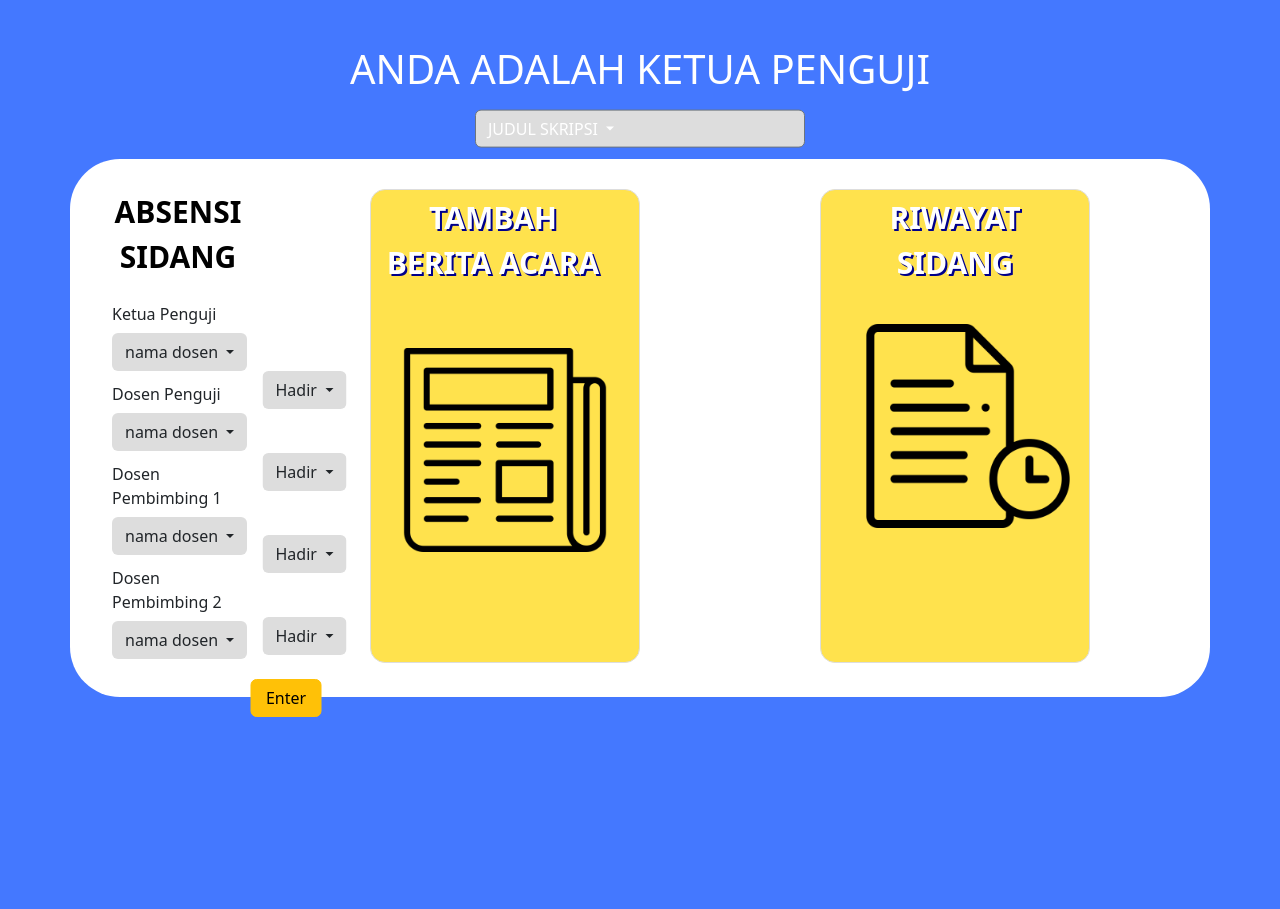
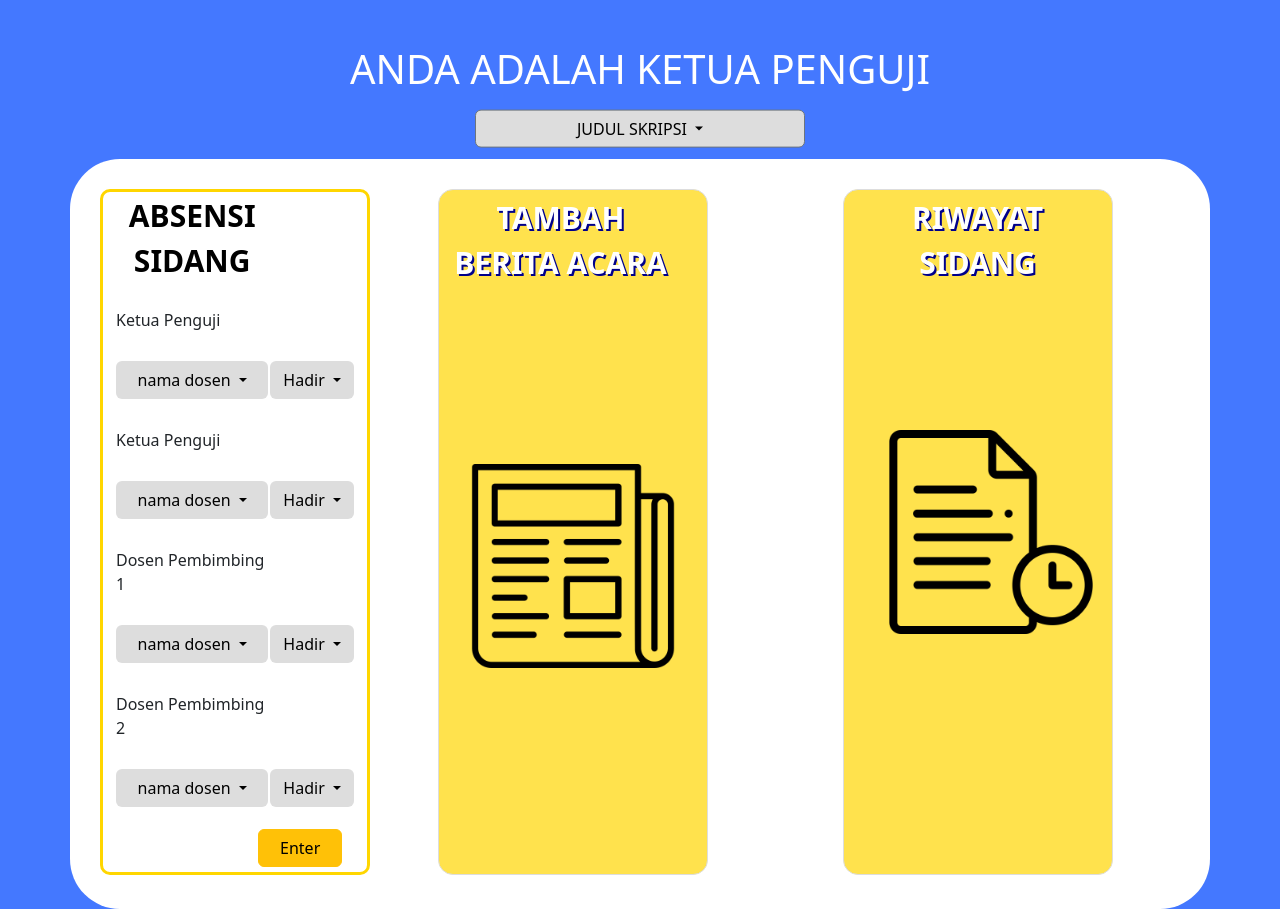
Before and after one commit to spaceJump13/aplikasi-penilaian-sidang-skripsi, a PHP site: page /homeKetuaPenguji.html in a window 1280 px wide. Before the commit the page ends 717 px from the top, so only its background shows below. Run offline with PHP 8.4, Linux system fonts and the light colour scheme.

Commit message:
rapiin code

```diff
--- a/homeAdmin.html
+++ b/homeAdmin.html
@@ -15,7 +15,7 @@
         </div>
 
         <div class="container" id="content">
-            <div class="row mb-1">
+            <div class="row mb-1" onclick="location.href='#'">
                 <div class="col-md-4" >
                     <div class="row-sm-4" id="vakasi">
                         <p>VAKASI</p>
--- a/homeDosen.html
+++ b/homeDosen.html
@@ -14,7 +14,7 @@
         <div class="head">
             <h1>WELCOME NAMA DOSEN!</h1>
             <div class="dropdown" style="text-align: center; position: relative; z-index: 1000;">
-                <button class="btn btn-secondary dropdown-toggle" type="button" data-bs-toggle="dropdown">
+                <button class="btn dropdown-toggle" type="button" data-bs-toggle="dropdown">
                   JUDUL SKRIPSI
                 </button>
                 <ul class="dropdown-menu">
@@ -61,7 +61,7 @@
                 </div>
 
 
-                <div class="col-md-3" id="riwayat_sidang">
+                <div class="col-md-3" id="riwayat_sidang" onclick="location.href='#'">
                     <div id="title_rsidang"><p>RIWAYAT SIDANG</p> </div>
                     <div class="row md-3" id="file"><img src="asset/image/file.png"></div>
                 </div>
--- a/homeKetuaPenguji.html
+++ b/homeKetuaPenguji.html
@@ -26,11 +26,20 @@
 
         <div class="container" id="content">
             <div class="row mb-1">
-                <div class="col-md-2">
-                    <div class="row sm-3"><p id="judul_absen">ABSENSI SIDANG</p></div>
+                <table class="col-3 card" id="absen">
                     <form>
-                        <div class="row mb-1">
-                            <label for="nrp" class="col-sm-12 col-form-label">Ketua Penguji</label>
+                        <tr>
+                            <td style="text-align: center;">
+                                <p id="judul_absen">ABSENSI SIDANG</p>
+                            </td>
+                        </tr>
+                        <tr>
+                            <td>
+                                <label for="ketua" class="col-sm-12 col-form-label">Ketua Penguji</label>
+                            </td>
+                        </tr>
+                        <tr>
+                            <td>
                                 <div class="btn-group">
                                     <button class="btn dropdown-toggle" type="button" data-bs-toggle="dropdown" data-bs-display="static">
                                         nama dosen
@@ -41,10 +50,26 @@
                                       <li><a class="dropdown-item" href="#">Menu item</a></li>
                                     </ul>
                                 </div>
+                            </td>
+                            <td>
+                                <div class="btn-group">
+                                    <button class="btn dropdown-toggle" type="button" data-bs-toggle="dropdown" data-bs-display="static" id="hadir1">
+                                        Hadir
+                                    </button>
+                                    <ul class="dropdown-menu dropdown-menu-lg-end">
+                                      <li><a class="dropdown-item" href="#">Hadir</a></li>
+                                      <li><a class="dropdown-item" href="#">Tidak Hadir</a></li>
+                                    </ul>
                                 </div>
-
-                        <div class="row mb-1">
-                            <label for="nrp" class="col-sm-12 col-form-label">Dosen Penguji</label>
+                            </td>
+                        </tr>
+                        <tr>
+                            <td>
+                                <label for="ketua" class="col-sm-12 col-form-label">Ketua Penguji</label>
+                            </td>
+                        </tr>
+                        <tr>
+                            <td>
                                 <div class="btn-group">
                                     <button class="btn dropdown-toggle" type="button" data-bs-toggle="dropdown" data-bs-display="static">
                                         nama dosen
@@ -55,9 +80,25 @@
                                       <li><a class="dropdown-item" href="#">Menu item</a></li>
                                     </ul>
                                 </div>
+                            </td>
+                            <td>
+                                <div class="btn-group">
+                                    <button class="btn dropdown-toggle" type="button" data-bs-toggle="dropdown" data-bs-display="static" id="hadir1">
+                                        Hadir
+                                    </button>
+                                    <ul class="dropdown-menu dropdown-menu-lg-end">
+                                      <li><a class="dropdown-item" href="#">Hadir</a></li>
+                                      <li><a class="dropdown-item" href="#">Tidak Hadir</a></li>
+                                    </ul>
                                 </div>
-                        <div class="row mb-1">
-                            <label for="nrp" class="col-sm-12 col-form-label">Dosen Pembimbing 1</label>
+                            </td>
+                        </tr><tr>
+                            <td>
+                                <label for="pembimbing1" class="col-sm-12 col-form-label">Dosen Pembimbing 1</label>
+                            </td>
+                        </tr>
+                        <tr>
+                            <td>
                                 <div class="btn-group">
                                     <button class="btn dropdown-toggle" type="button" data-bs-toggle="dropdown" data-bs-display="static">
                                         nama dosen
@@ -68,9 +109,25 @@
                                       <li><a class="dropdown-item" href="#">Menu item</a></li>
                                     </ul>
                                 </div>
+                            </td>
+                            <td>
+                                <div class="btn-group">
+                                    <button class="btn dropdown-toggle" type="button" data-bs-toggle="dropdown" data-bs-display="static" id="hadir1">
+                                        Hadir
+                                    </button>
+                                    <ul class="dropdown-menu dropdown-menu-lg-end">
+                                      <li><a class="dropdown-item" href="#">Hadir</a></li>
+                                      <li><a class="dropdown-item" href="#">Tidak Hadir</a></li>
+                                    </ul>
                                 </div>
-                        <div class="row mb-1">
-                            <label for="nrp" class="col-sm-12 col-form-label">Dosen Pembimbing 2</label>
+                            </td>
+                        </tr><tr>
+                            <td>
+                                <label for="pembimbing2" class="col-sm-12 col-form-label">Dosen Pembimbing 2</label>
+                            </td>
+                        </tr>
+                        <tr>
+                            <td>
                                 <div class="btn-group">
                                     <button class="btn dropdown-toggle" type="button" data-bs-toggle="dropdown" data-bs-display="static">
                                         nama dosen
@@ -81,12 +138,8 @@
                                       <li><a class="dropdown-item" href="#">Menu item</a></li>
                                     </ul>
                                 </div>
-                        </div>
-                    </form>
-                </div>
-
-                <div class="col-md-1" id="hadir_op">
-                    <div class="row mb-1">
+                            </td>
+                            <td>
                                 <div class="btn-group">
                                     <button class="btn dropdown-toggle" type="button" data-bs-toggle="dropdown" data-bs-display="static" id="hadir1">
                                         Hadir
@@ -96,52 +149,25 @@
                                       <li><a class="dropdown-item" href="#">Tidak Hadir</a></li>
                                     </ul>
                                 </div>
-                    </div>
-                    <div class="row mb-1">
-                        <div class="btn-group">
-                            <button class="btn dropdown-toggle" type="button" data-bs-toggle="dropdown" data-bs-display="static" id="hadir2">
-                                Hadir
-                            </button>
-                            <ul class="dropdown-menu dropdown-menu-lg-end">
-                              <li><a class="dropdown-item" href="#">Hadir</a></li>
-                              <li><a class="dropdown-item" href="#">Tidak Hadir</a></li>
-                            </ul>
-                        </div>
-                    </div>
-                    <div class="row mb-1">
-                        <div class="btn-group">
-                            <button class="btn dropdown-toggle" type="button" data-bs-toggle="dropdown" data-bs-display="static" id="hadir3">
-                                Hadir
-                            </button>
-                            <ul class="dropdown-menu dropdown-menu-lg-end">
-                              <li><a class="dropdown-item" href="#">Hadir</a></li>
-                              <li><a class="dropdown-item" href="#">Tidak Hadir</a></li>
-                            </ul>
-                        </div>
-                    </div>
-                    <div class="row mb-1">
-                        <div class="btn-group">
-                            <button class="btn dropdown-toggle" type="button" data-bs-toggle="dropdown" data-bs-display="static"id="hadir4">
-                                Hadir
-                            </button>
-                            <ul class="dropdown-menu dropdown-menu-lg-end">
-                              <li><a class="dropdown-item" href="#">Hadir</a></li>
-                              <li><a class="dropdown-item" href="#">Tidak Hadir</a></li>
-                            </ul>
-                        </div>
-                    </div>
-
+                            </td>
+                        </tr>
+                        <tr>
+                            <td></td>
+                            <td>
                                 <div class="row mb-1" id="entertButton">
                                     <button type="button" class="btn btn-warning">Enter</button>
                                 </div>
-                </div>
+                            </td>
+                        </tr>
+                    </form>
+                </table>
 
-                <div class="col-md-3" id="tambah_berita">
+                <div class="col-md-3" id="tambah_berita" onclick="location.href='addBeritaAcara.html'">
                     <div class="row sm-1"><p>TAMBAH BERITA ACARA</p></div>
                     <div class="row md-3" id="news"><img src="asset/image/news.png"></div>
 
                 </div>
-                <div class="col-md-3" id="riwayat_sidang">
+                <div class="col-md-3" id="riwayat_sidang" onclick="location.href=''">
                     <div id="title_rsidang"><p>RIWAYAT SIDANG</p> </div>
                     <div class="row md-3" id="file"><img src="asset/image/file.png"></div>
                 </div>
--- a/login.html
+++ b/login.html
@@ -26,7 +26,7 @@
                 <input type="checkbox" class="form-check-input" id="Check1">
                 <label class="form-check-label" for="exampleCheck1">Remember me</label>
                 </div>
-                <div class="button_login">
+                <div class="button_login" onclick="location.href=''">
                     <button type="submit" class="btn btn-warning" id="login">Login</button>
                 </div>
             </form>
--- a/style.css
+++ b/style.css
@@ -24,7 +24,6 @@ h3{
     background-color: white;
     border: 1px solid #ddd;
     border-radius: 8px 0 0 8px;
-
 }
 
 #InputPassword1{
@@ -57,49 +56,25 @@ h3{
 }
 
 
-.content{
-    max-width: 400px;
-    max-height: 550px;
-    background-color:white;
-    border: 1px solid #ddd;
-    border-radius: 15px;
-    position: absolute;
-    top: 50%;
-    left: 50%;
-    transform: translate(-50%, -50%);
-    width: 100%;
-    padding: 20px;
-}
-
+/*setting tombol drop down*/
 .dropdown{
     top: 50%;
     left: 50%;
     transform: translate(-50%, -30%);
 }
 
-.team{
-    border-radius: 5px;
-    padding: 5px;
-}
-
-.team:hover{
-    padding: 5px;
-    background-color: #FFD600;
-}
-
 .btn.dropdown-toggle{
     background-color:#ddd;
-    width: 330px;
+    color: black;
+    width: 100%;
+    max-width: 330px;
     text-align: left;
+    text-align: center;
 }
 .btn.dropdown-toggle:hover{
-    background-color:#ddd;
+    background-color:grey;
+    color: white;
 }
-
-.button_login{
-    margin-top: 10px;
-}
-
 
 
 
@@ -110,18 +85,20 @@ h1{
     padding: 45px 0 20px 0;
 }
 
+/*kotak putih unk ALL HOME*/
 #content{
     display: flex;
-    flex-direction: row;
+    flex-direction: col;
     height: 100%;
     width: 100%;
     background-color: white;
-    border-radius:50px 50px 0 0;
-    position: absolute;
+    border-radius: 50px;
     padding: 30px;
     justify-content: center;
+    padding: 30px;
 }
 
+/*kotak kuning besat ALL HOME --> tmbah berita acara riwayat sidang, atur bobot, berita acara*/
 .col-md-3{
     display: inline-block;
     width: 100%;
@@ -148,6 +125,7 @@ h1{
     border-width: 3px;
 }
 
+/*kotak kuning menu vakasi & data msh*/
 .row-sm-4{
     display: inline-block;
     width: 100%;
@@ -171,16 +149,9 @@ h1{
     border-width: 3px;
 }
 
-#vakasi{
+/* setting div vakasi & data mhs*/
+#vakasi, #datamhs{
     margin-bottom: 15px;
-    display: flex;
-    justify-content: center;
-    align-items: center;
-}
-
-#datamhs{
-    margin-top: 15px;
-    padding: 10px;
     display: flex;
     justify-content: center;
     align-items: center;
@@ -190,6 +161,7 @@ h1{
     padding-top: 5px;
 }
 
+/* setting gambar percen*/
 #percent{
     max-width: 250px;
     display: block;
@@ -201,6 +173,7 @@ h1{
     align-items: center;
 }
 
+/* setting gambar berita acara*/
 #news{
     max-width: 300px;
     display: block;
@@ -218,15 +191,7 @@ h1{
 
 /*HOME DOSEN*/
 
-#content{
-    height: 100%;
-    width: 100%;
-    background-color: white;
-    border-radius:50px;
-    position: relative;
-    padding: 30px;
-}
-
+/*set grid unk menu*/
 .row{
     width: 100%;
     display: flex;
@@ -234,7 +199,7 @@ h1{
     flex-wrap: wrap;
 }
 
-
+/*setting div menu nilai*/
 .col-sm-8{
     display: inline-block;
     width: 100%;
@@ -258,17 +223,7 @@ h1{
     font-size: 20px;
 }
 
-#rsidang{
-    width: 100%;
-    height: 100%;
-    max-width: 400px;
-    max-height: 650px;
-    margin-right: 0;
-    padding-top: 5px;
-    position: relative;
-}
-
-
+/*div riwayat sidang*/
 #file{
     max-width: 300px;
     display: block;
@@ -281,6 +236,7 @@ h1{
     transform: translateX(-50%) translateY(-50%);
 }
 
+/*gambar riwayat sidang*/
 #score{
     max-width: 300px;
     display: block;
@@ -308,6 +264,15 @@ h1{
     text-align: center;
 }
 
+#absen{
+    border:3px solid #FFD600;
+    border-radius: 10px;
+}
+
+#absen td{
+    max-height: 10px;
+}
+
 #tambah_berita, #riwayat_sidang{
     padding-top: 5px;
 }
@@ -315,7 +280,7 @@ h1{
 #hadir_op{
     position: absolute;
     top: 70%;
-    left: 20%;
+    left: 25%;
     transform: translateX(-50%) translateY(-50%);
 }
 
@@ -369,12 +334,19 @@ h5{
     background-color: #ddd;
 }
 
+/*div input*/
+.col-sm-8{
+    padding:10px;
+    width: 100%;
+}
+
 #cmpk_title , #hasil{
     padding: 5px;
 }
 
 .col-sm-2 input{
     margin: 5px;
+    max-width: 50px;
 }
 
 /*ilangin arrow atas bawah unk input number*/
@@ -388,26 +360,37 @@ input[type="number"]::-webkit-inner-spin-button{
 
 }
 
-.btn.dropdown-toggle{
-    background-color: #ddd;
+#keterangan{
+    width: 100%;
+    max-width: 580px;
+    text-align: center;
 }
 
-/*div input*/
-.col-sm-8{
-    padding:10px;
+#kiri label{
     width: 100%;
 }
 
-/*tabel nilai*/
-.table input{
-    background-color: white;
-    border-color: white;
+#nilaicpmk td{
     width: 20px;
 }
 
-.table{
+/* supaya dropdown width besar */
+.btn-group{
+    width: 100%;
+}
+
+/*setting tabel nilai*/
+#tabel_cpl input{
+    background-color: white;
+    border-color: white;
+    width: 35px;
     text-align: center ;
 }
+
+#tabel_cpl{
+    text-align: center ;
+}
+
 
 /*div button*/
 #button_op{
```
Also changed, not shown: addBeritaAcara.html (+13 -11 lines). Lines whose indentation alone changed are shown as unchanged.
